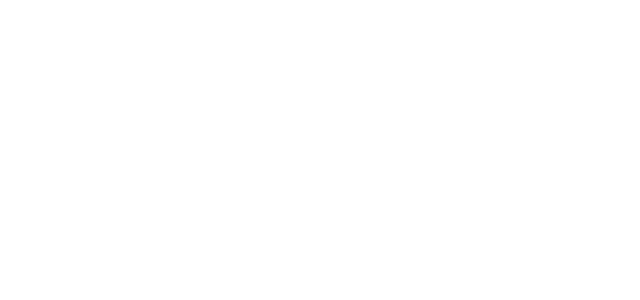
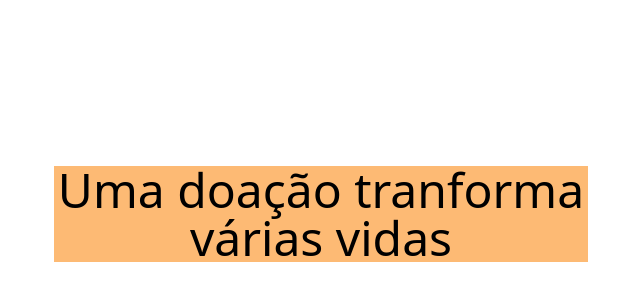
Before and after one commit to HellenPK/comida-em-casa, a React (Create React App) app: page /instituicoes in a window 1280 px wide. Before the commit this address had no page. Shown: the part 186-486 px from the top of the page, without its empty margins (319-959 px from the left). Built offline with nearby package versions, Linux system fonts and the light colour scheme.

Commit message:
Criando header de instituicoes

```diff
--- a/package.json
+++ b/package.json
@@ -11,6 +11,7 @@
     "react-dom": "^18.0.0",
     "react-router-dom": "^6.3.0",
     "react-scripts": "5.0.1",
+    "typescript": "^4.6.4",
     "web-vitals": "^2.1.4"
   },
   "scripts": {
--- a/src/App.js
+++ b/src/App.js
@@ -1,5 +1,5 @@
 import './index.css';
-import RoutesComidaEmCasa from './navigation/RoutesComidaEmCasa';
+import RoutesComidaEmCasa from './navigation/navigation';
 
 function App() {
   return (
--- a/src/components/DefaultButton/index.jsx
+++ b/src/components/DefaultButton/index.jsx
@@ -1,8 +1,11 @@
-const DefaultButton = ({ value }) => {
+import { BrowserRouter as Router, Link } from 'react-router-dom'
+
+const DefaultButton = ({ value, to }) => {
   return (
     <div>
-
-      <button className="px-4 py-2 rouded rounded-sm bg-indigo-500 text-white"> {value}</button>
+      <Link to={to}>
+        <button className="px-4 py-2 rouded rounded-sm bg-indigo-500 text-white"> {value} </button>
+      </Link>
     </div>
 
   )
--- a/src/navigation/RoutesComidaEmCasa.jsx
+++ b/src/navigation/navigation.jsx
@@ -1,11 +1,13 @@
 import {BrowserRouter as Router, Routes, Route, Link} from 'react-router-dom'
 import Home from '../screens/Home'
+import Institutions from '../screens/Instituitions'
 
 const RoutesComidaEmCasa = () => {
   return (
     <Router>
         <Routes>
           <Route path="/" element={<Home/>}></Route>
+          <Route path="/instituicoes" element={<Institutions/>}></Route>
         </Routes>
       </Router>
   )
--- a/src/screens/Home/components/AboutUs.jsx
+++ b/src/screens/Home/components/AboutUs.jsx
@@ -4,6 +4,7 @@
 
 const AboutUs = () => {
   return (
+    <div>
       <div className='md:grid md:grid-cols-2'>
         <div className="flex justify-center md:justify-end items-center md:h-screen px-6">
           <img className='w-10/12' src={Woman} alt="" srcset="" />
@@ -17,7 +18,8 @@
             </div>
             <p className='text-xl text-slate-500'>Lorem ipsum dolor sit amet. Sed ducimus repellat non numquam laborum ea repellendus dolor aut recusandae a necessitatibus quisquam </p>
             <p className='text-xl text-slate-500'>Lorem ipsum dolor sit amet. Sed ducimus repellat non numquam laborum ea repellendus dolor aut recusandae a necessitatibus quisquam </p>
-          <DefaultButton value="Visualizar ONGs"/>
+            <DefaultButton value="Visualizar ONGs" to='/instituicoes' />
+          </div>
         </div>
       </div>
     </div>
--- a/src/screens/Home/components/HeaderHome.jsx
+++ b/src/screens/Home/components/HeaderHome.jsx
@@ -10,7 +10,7 @@
           <div className="grid gap-12 mx-auto md:w-3/4">
             <h1 className="text-5xl serif">Sua doação <br /> transforma vida</h1>
             <p className="text-xl text-slate-700">faça a diferença na na vida dessas pessoas com apenas um clique</p>
-            <DefaultButton value="Fazer diferença" />
+            <DefaultButton value="Fazer diferença" to='/instituicoes' />
           </div>
         </div>
         <div className="hidden md:block h-screen bg-gradient-to-r from-sky-500 to-indigo-500">
--- /dev/null
+++ b/src/screens/Instituitions/index.jsx
@@ -0,0 +1,14 @@
+import React from 'react';
+
+const Institutions = () => {
+  return (
+    <div className='px-6'>
+      <div className='flex md:h-screen m-auto w-11/12 md:justify-center items-center'>
+        <div className='bg-orange-300 px-1'>
+          <h1 className='text-5xl text-cente text-center'>Uma doação tranforma <br/>várias vidas</h1>
+        </div>
+      </div>
+    </div>
+  )
+}
+export default Institutions
```
Also changed, not shown: 1 other file (tests, documents, lock files or other folders). Lines whose indentation alone changed are shown as unchanged.
